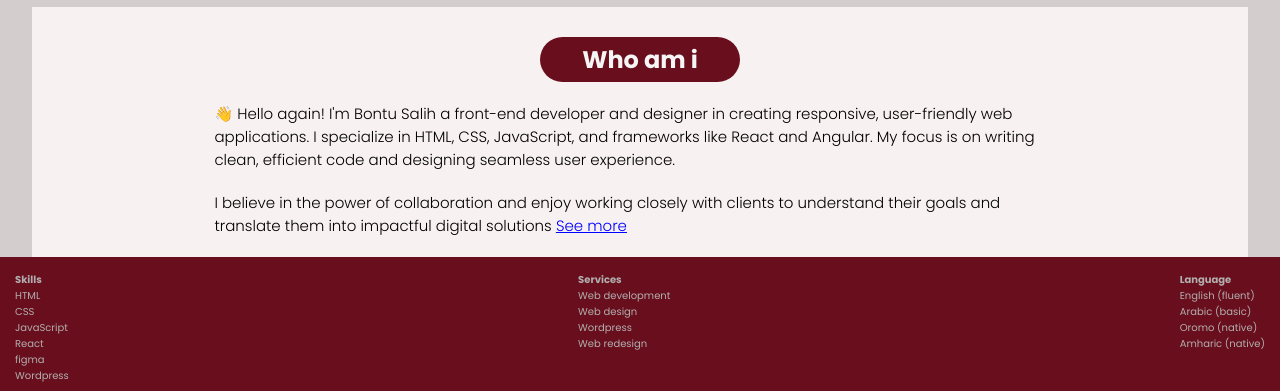
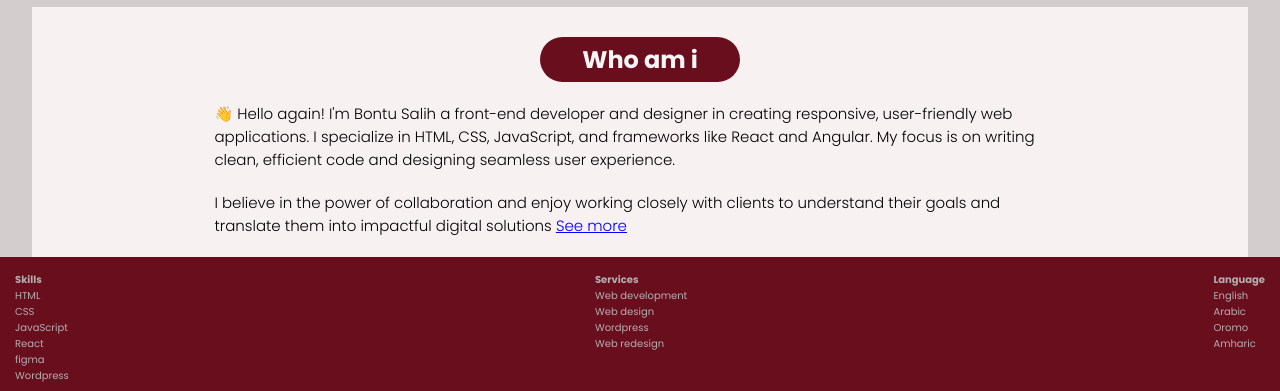
Before and after one commit to Bontusalih90/bontusalih_website, a plain HTML site: page index.html in a window 1280 px wide. Shown: the part 890-1281 px from the top of the page. Drawn offline with Linux system fonts and the light colour scheme.

Commit message:
Update index.html

```diff
--- a/index.html
+++ b/index.html
@@ -101,10 +101,10 @@
     </div>
     <div class="language">
         <h5>Language</h5>
-        <p>English (fluent)</p>
-        <p>Arabic (basic)</p>
-        <p>Oromo (native)</p>
-        <p>Amharic (native)</p>
+        <p>English</p>
+        <p>Arabic</p>
+        <p>Oromo </p>
+        <p>Amharic</p>
     </div>
     </div>
     <div class="last-footer">
```
